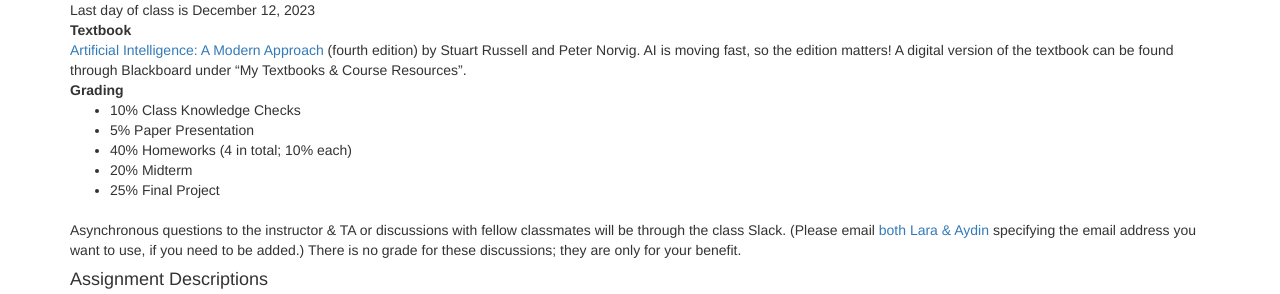
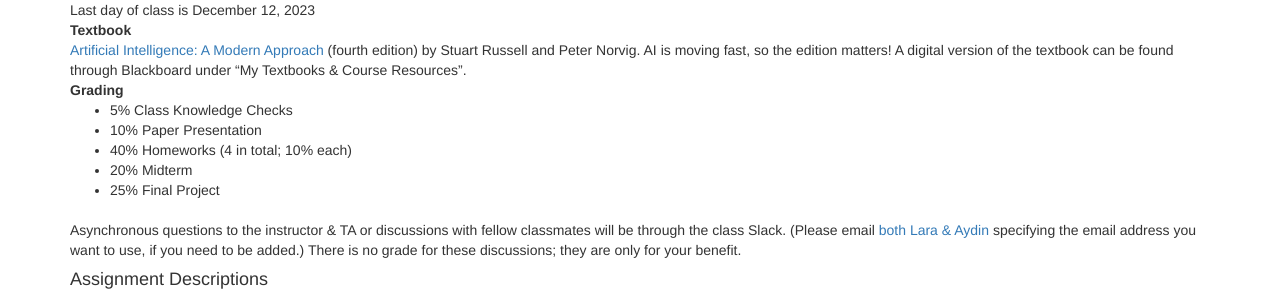
Before and after one commit to lara-martin/Principles-of-AI, a Jekyll site: the page built from index.md, in a window 1280 px wide and 900 px high, scrolled down 708 px. Shown: the part 158-452 px from the top of the window. Built offline with Jekyll 4.4.1, drawn with Linux system fonts in a browser that asks for light colours; nearby versions of some CDN libraries; a script that is not in the unit is left out.

```diff
--- a/index.md
+++ b/index.md
@@ -108,8 +108,8 @@ Textbook
 
 Grading
 :
-* 10% Class Knowledge Checks
-* 5% Paper Presentation
+* 5% Class Knowledge Checks
+* 10% Paper Presentation
 * 40% Homeworks (4 in total; 10% each)
 * 20% Midterm
 * 25% Final Project
```
